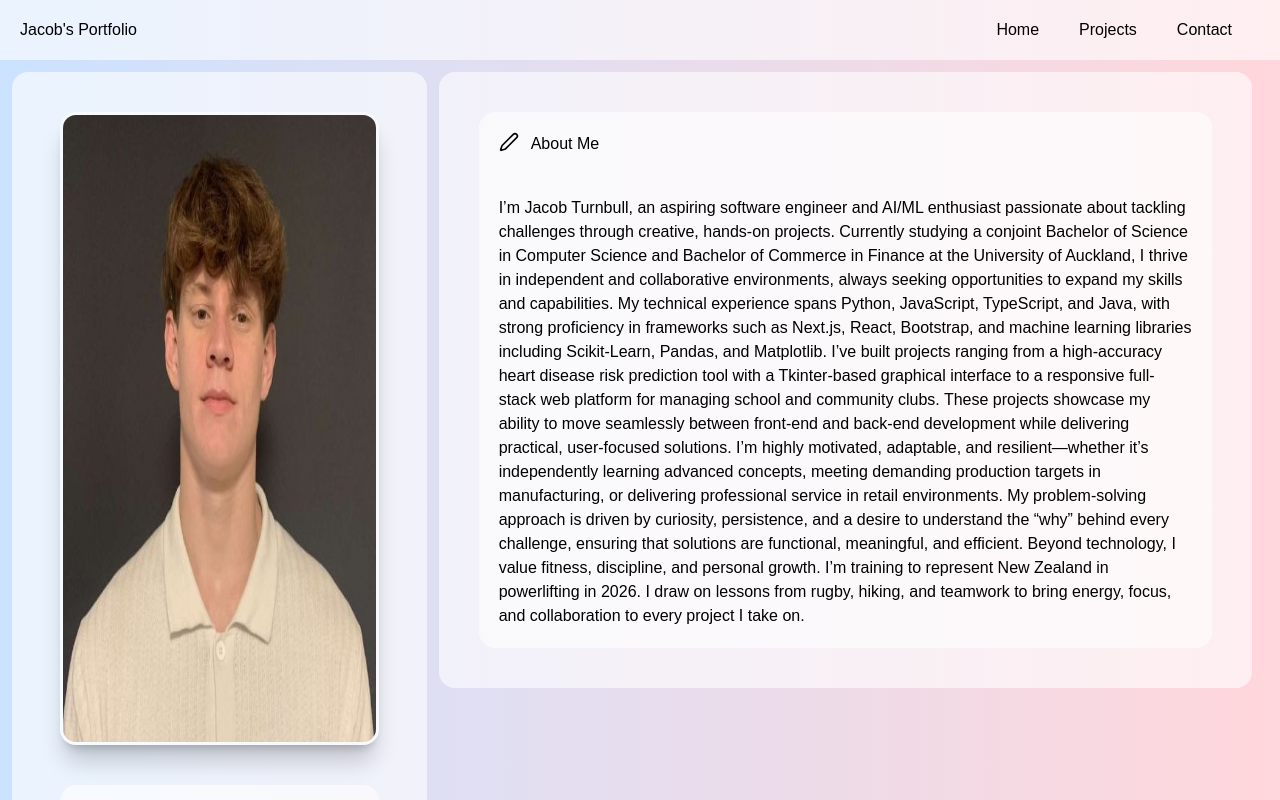
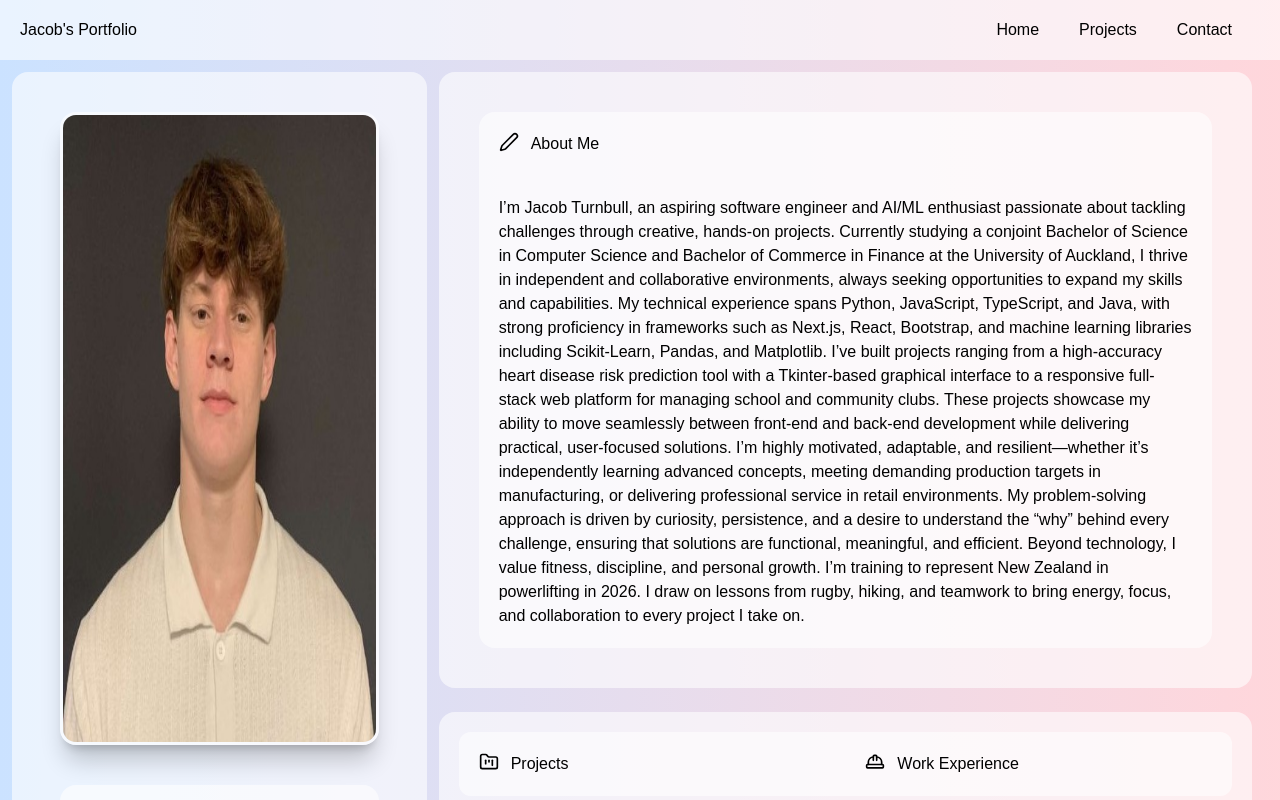
Before and after one commit to jt1732/jacobsPortfolio, a Next.js app: page / in a window 1280 px wide. Shown: the top 800 px of the page. Built offline with nearby package versions, Linux system fonts and the light colour scheme.

Commit message:
Added new section

```diff
--- a/src/app/page.tsx
+++ b/src/app/page.tsx
@@ -1,5 +1,5 @@
 import Image from "next/image";
-import { GraduationCap, User, House, Mail, Phone, Star, Code, Layers, Pen} from "lucide-react";
+import { GraduationCap, User, House, Mail, Phone, Star, Code, Layers, Pen, FolderKanban, HardHat } from "lucide-react";
 
 export default function Home() {
   return (
@@ -95,8 +95,14 @@
                 </div>
 
 
-                <div className="bg-white/60 col-span-2 row-span-1 m-3 mr-7 rounded-2xl h-max">
+                <div className="bg-white/60 col-span-2 row-span-1 m-3 mr-7 rounded-2xl h-auto">
                     <div className='grid grid-cols-2 grid-rows-2'>
+                        <div className='col-span-1 row-span-2 my-5 ml-5 py-5 pl-5 bg-white/60 rounded-l-xl'>
+                            <div className='flex gap-3'><FolderKanban className="w-5 h-5 text-black"/>Projects</div>
+                        </div>
+                        <div className='col-span-1 row-span-2 my-5 mr-5 py-5 pl-5 bg-white/60 rounded-r-xl'>
+                            <div className='flex gap-3'><HardHat className="w-5 h-5 text-black"/>Work Experience</div>
+                        </div>
                     </div>
                 </div>
             </div>
```
